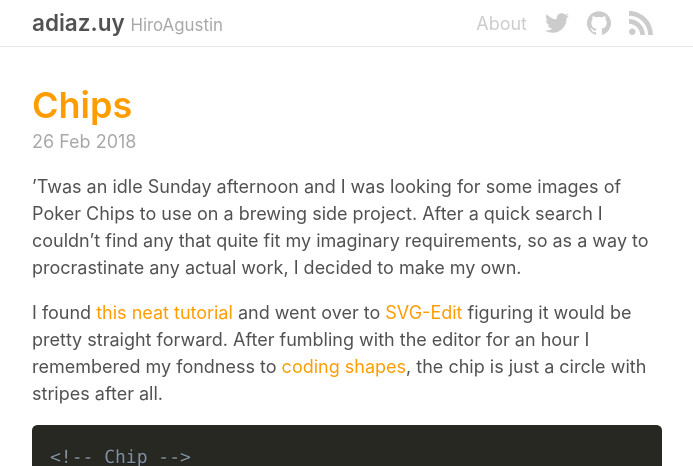
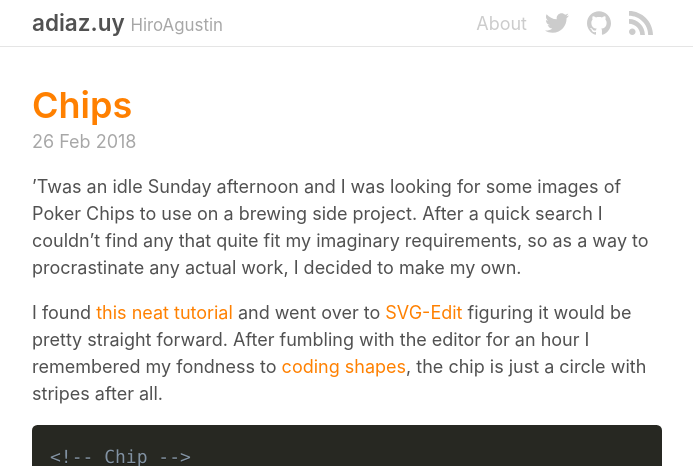
Before and after one commit to HiroAgustin/adiaz.uy-legacy, a Jekyll site: the page built from index.html, in a window 1280 px wide. Shown: the top 466 px of the page, without its empty margins (293-986 px from the left). Built offline with Jekyll 4.4.1, drawn with Linux system fonts in a browser that asks for light colours; nearby versions of some CDN libraries; the list of posts is cut into pages by our own code.

Commit message:
Use a more saturated orange for better constrast (accessibility). Update RSS color.

```diff
--- a/_sass/_variables.scss
+++ b/_sass/_variables.scss
@@ -17,9 +17,9 @@
 $root-font-size: 16px;
 $root-line-height: 1.5;
 
+$body-bg: #fff;
 $body-color: #515151;
-$body-bg: #fff;
-$link-color: $orange;
+$link-color: hsl(30, 100%, 50%);
 
 $border-color: #e5e5e5;
 
@@ -32,5 +32,5 @@
 // Brands
 $Twitter: #1DA1F2;
 $GitHub: #181717;
-$LinkedIn: #0077b5;
-$RSS: #db3c14;
+$LinkedIn: #0077B5;
+$RSS: #FFA500;
```
